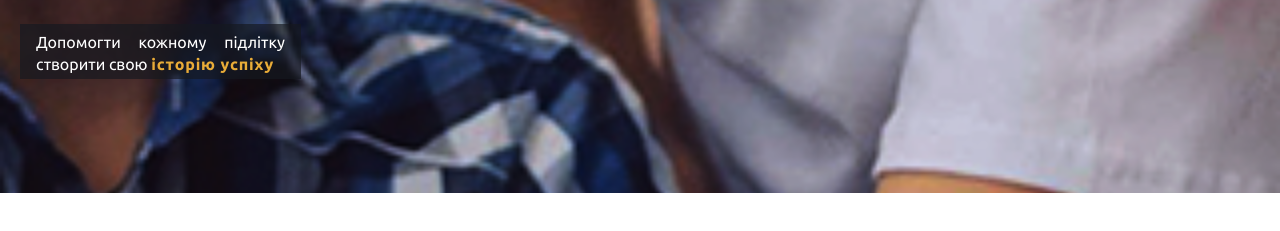
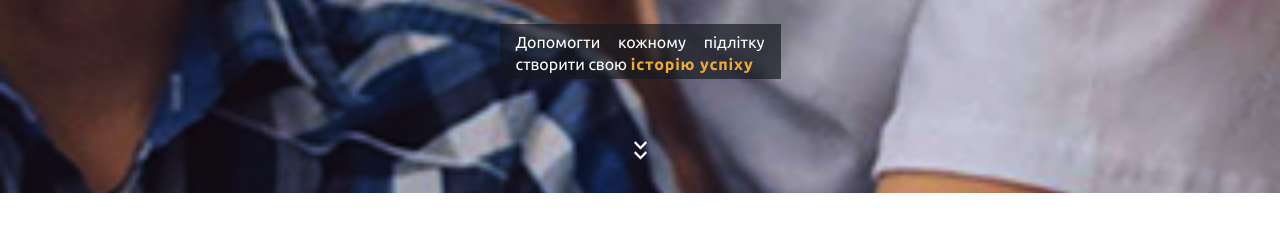
Before and after one commit to SergiiMostepan/Enokentiy_BEST, a website: page project/src/index.html in a window 1280 px wide. Shown: the part 367-598 px from the top of the page. Drawn offline with nearby package versions, Linux system fonts and the light colour scheme; files that its build step writes are made by us from their sources; files whose address does not match are found by name.

Commit message:
done header

```diff
--- a/project/src/index.html
+++ b/project/src/index.html
@@ -26,7 +26,10 @@
       <h2 class="menu-list-head-header">Наша місія</h2>
       <div class="menu-list-head-text">Допомогти кожному підлітку
         створити свою <span class="menu-list-head-text-decor">історію успіху</span></div>
+      <button class="main-menu-scroll"></button>
     </div>
+
+
 
     <div class="menu-list menu-list-cl">
       <div class="menu-list-head">
--- a/project/src/sass/components/page-nav.scss
+++ b/project/src/sass/components/page-nav.scss
@@ -66,9 +66,9 @@ a {
   font-family: 'Ubuntu', 'Arial', sans-serif;
   font-size: 28px;
   font-weight: 700;
-  line-height: 59.27px;
   letter-spacing: 0.7px;
   text-align: center;
+  margin-top: 13px;
 }
 
 .main-menu-items::after {
@@ -108,6 +108,7 @@ a {
   font-family: 'Ubuntu', 'Arial', sans-serif;
   font-weight: 400;
   text-align: justify;
+  margin: 0 auto;
 }
 
 .menu-list-head-text-decor {
@@ -116,6 +117,17 @@ a {
   font-weight: 700;
   letter-spacing: 0.8px;
 }
+
+.main-menu-scroll {
+  display: block;
+  background-image: url(../../images/2-layers.png);
+  width: 13px;
+  height: 19px;
+  border: none;
+  background-color: rgba(252, 174, 38, 0);
+  margin: 62px auto 0;
+}
+
 
 .menu-list-head-header {
   color: #ffffff;
```
Also changed, not shown: project/src/images/2-layers.png (added).
